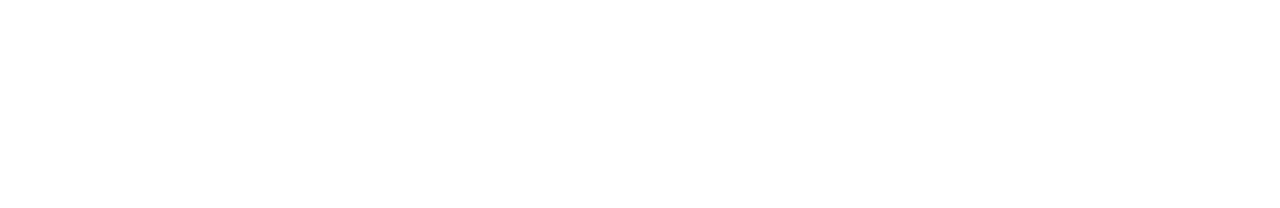
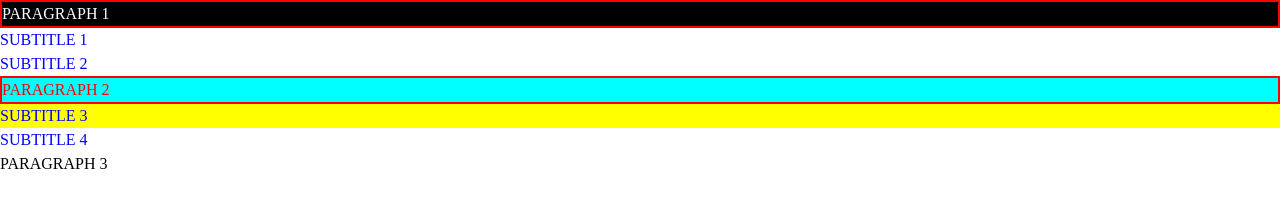
Before and after one commit to ane14/css-combinators-act, a plain HTML site: page unsolved 2/index.html in a window 1280 px wide. Drawn offline with Linux system fonts and the light colour scheme.

Commit message:
finished activity

```diff
--- a/unsolved 2/index.html
+++ b/unsolved 2/index.html
@@ -11,7 +11,23 @@
 </head>
 
 <body>
+  <div class="div1">
+    <p>Paragraph 1</p>
+  </div>
 
+<p>Subtitle 1</p>
+<p>Subtitle 2</p>
+
+  <div class="div2">
+    <p>Paragraph 2</p>
+  </div>
+
+<p>Subtitle 3</p>
+<p>Subtitle 4</p>
+
+  <div>
+    <p>Paragraph 3</p>
+  </div>
 </body>
 
 </html>
--- a/unsolved 2/style.css
+++ b/unsolved 2/style.css
@@ -3,3 +3,23 @@ body {
   line-height: 1.5;
   text-transform: uppercase;
 }
+.div1 p {
+  background-color: black;
+  color: white;
+}
+.div2 > p {
+  background-color: cyan;
+  color: red;
+}
+
+.div1 ~ p {
+  color: blue;
+}
+
+.div2 + p {
+  background-color: yellow;
+}
+
+.div1, .div2 {
+  border: 2px solid red;
+}
```
Also changed, not shown: 1 other file.
